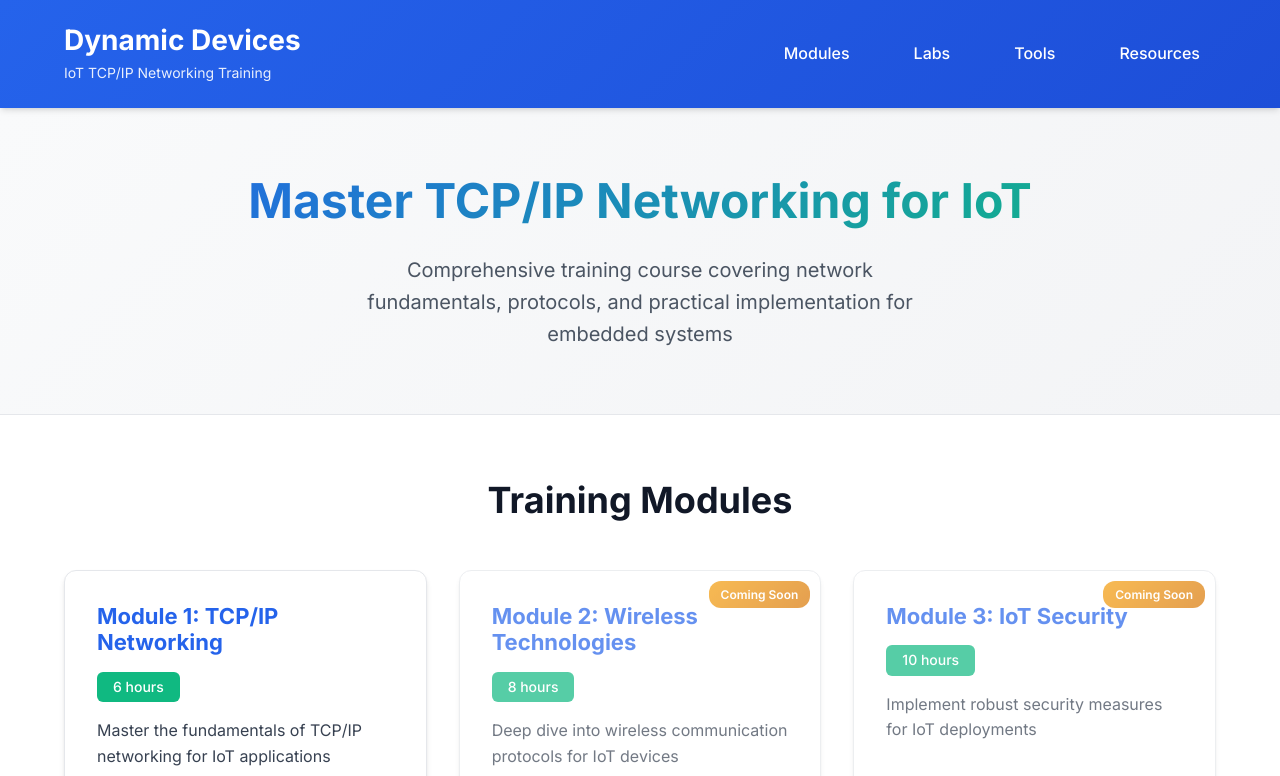
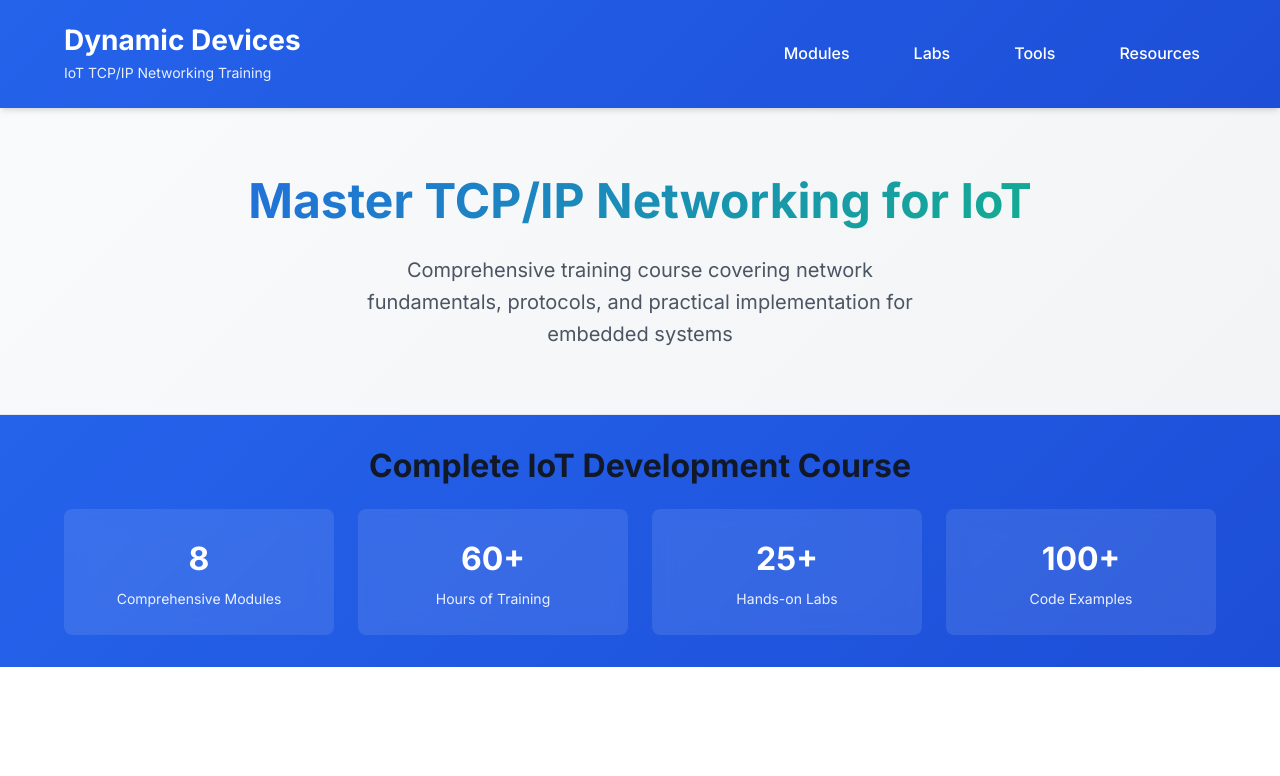
Before and after one commit to DynamicDevices/iot-training-course, a website: page index.html in a window 1280 px wide. Shown: the top 776 px of the page. Drawn offline with Linux system fonts and the light colour scheme.

Commit message:
feat: Add comprehensive Embedded Linux and RTOS modules to course roadmap
- Add Module 7: Embedded Linux for IoT (14 hours)
  * Yocto Project and custom Linux builds
  * Device tree configuration and kernel modules
  * Systemd services and container technologies
  * Cross-compilation and deployment strategies

- Add Module 8: Real-Time Operating Systems (12 hours)
  * FreeRTOS fundamentals and task management
  * Real-time scheduling and inter-task communication
  * Memory management in constrained environments
  * Real-time networking with lwIP stack
  * Zephyr RTOS for IoT applications

- Add course statistics section showing comprehensive scope
- Update total course duration to 76+ hours across 8 modules
- Maintain consistent styling and coming soon indicators

Course now covers complete IoT development stack:
* Networking fundamentals and protocols
* Wireless technologies and security
* Cloud integration and network management
* Advanced protocols and embedded systems
* Linux-based IoT systems and real-time constraints

```diff
--- a/index.html
+++ b/index.html
@@ -38,6 +38,40 @@
             transform: none;
             background: var(--gray-400);
         }
+
+        .course-stats {
+            background: linear-gradient(135deg, var(--primary-color), var(--primary-dark));
+            color: white;
+            padding: var(--space-xl) 0;
+            margin-bottom: var(--space-2xl);
+            text-align: center;
+        }
+
+        .stats-grid {
+            display: grid;
+            grid-template-columns: repeat(auto-fit, minmax(200px, 1fr));
+            gap: var(--space-lg);
+            margin-top: var(--space-lg);
+        }
+
+        .stat-item {
+            background: rgba(255, 255, 255, 0.1);
+            padding: var(--space-lg);
+            border-radius: var(--radius-md);
+            backdrop-filter: blur(10px);
+        }
+
+        .stat-number {
+            font-size: 2rem;
+            font-weight: 700;
+            display: block;
+        }
+
+        .stat-label {
+            font-size: 0.875rem;
+            opacity: 0.9;
+            margin-top: var(--space-xs);
+        }
     </style>
 </head>
 <body>
@@ -63,6 +97,30 @@
             <div class="container">
                 <h1>Master TCP/IP Networking for IoT</h1>
                 <p class="hero-subtitle">Comprehensive training course covering network fundamentals, protocols, and practical implementation for embedded systems</p>
+            </div>
+        </section>
+
+        <section class="course-stats">
+            <div class="container">
+                <h2>Complete IoT Development Course</h2>
+                <div class="stats-grid">
+                    <div class="stat-item">
+                        <span class="stat-number">8</span>
+                        <div class="stat-label">Comprehensive Modules</div>
+                    </div>
+                    <div class="stat-item">
+                        <span class="stat-number">60+</span>
+                        <div class="stat-label">Hours of Training</div>
+                    </div>
+                    <div class="stat-item">
+                        <span class="stat-number">25+</span>
+                        <div class="stat-label">Hands-on Labs</div>
+                    </div>
+                    <div class="stat-item">
+                        <span class="stat-number">100+</span>
+                        <div class="stat-label">Code Examples</div>
+                    </div>
+                </div>
             </div>
         </section>
 
@@ -149,6 +207,36 @@
                             <li>Modbus TCP/IP integration</li>
                             <li>Time-sensitive networking (TSN)</li>
                             <li>IPv6 for IoT scalability</li>
+                        </ul>
+                        <a href="#" class="session-link">Coming Soon</a>
+                    </div>
+
+                    <div class="session-card coming-soon">
+                        <h3>Module 7: Embedded Linux for IoT</h3>
+                        <div class="session-duration">14 hours</div>
+                        <p>Build and deploy Linux-based IoT systems with networking capabilities</p>
+                        <ul>
+                            <li>Yocto Project and custom Linux builds</li>
+                            <li>Device tree configuration for IoT hardware</li>
+                            <li>Kernel modules and driver development</li>
+                            <li>Systemd services and IoT application deployment</li>
+                            <li>Container technologies (Docker) for IoT</li>
+                            <li>Cross-compilation and build systems</li>
+                        </ul>
+                        <a href="#" class="session-link">Coming Soon</a>
+                    </div>
+
+                    <div class="session-card coming-soon">
+                        <h3>Module 8: Real-Time Operating Systems</h3>
+                        <div class="session-duration">12 hours</div>
+                        <p>Implement deterministic IoT systems with real-time constraints</p>
+                        <ul>
+                            <li>FreeRTOS fundamentals and task management</li>
+                            <li>Real-time scheduling and priority systems</li>
+                            <li>Inter-task communication (queues, semaphores)</li>
+                            <li>Memory management in constrained environments</li>
+                            <li>Real-time networking with lwIP stack</li>
+                            <li>Zephyr RTOS for IoT applications</li>
                         </ul>
                         <a href="#" class="session-link">Coming Soon</a>
                     </div>
```
